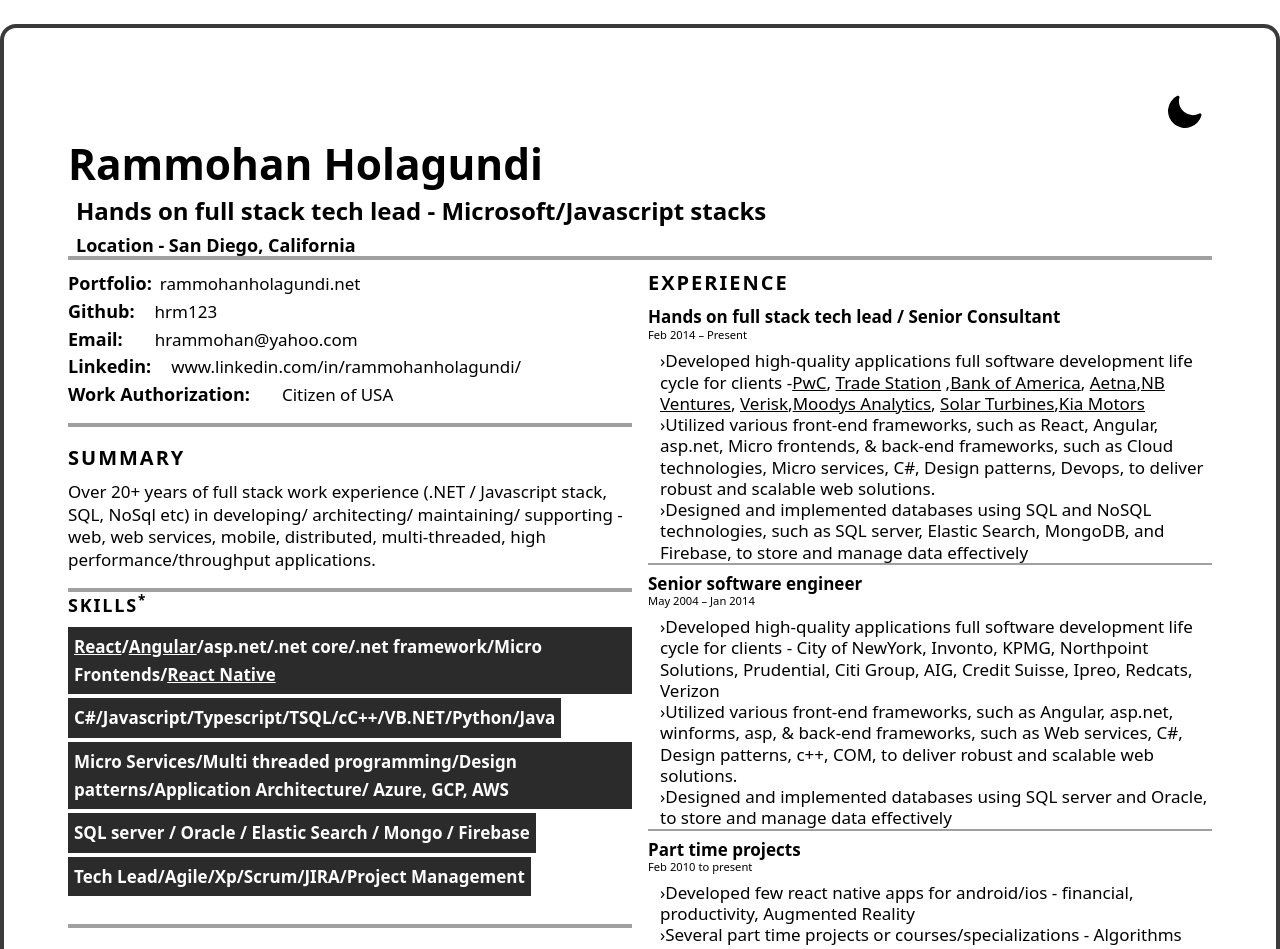
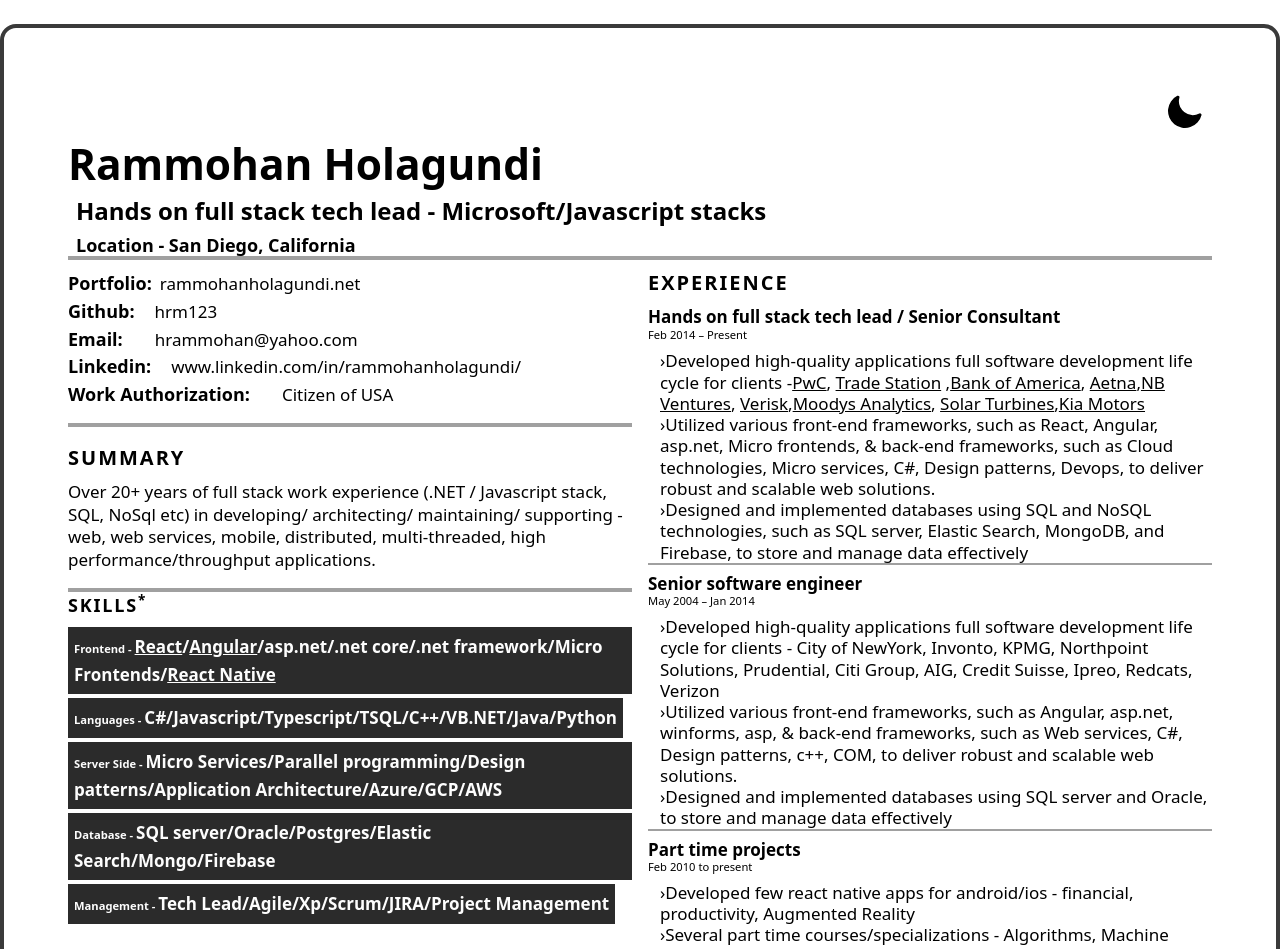
Before and after one commit to hrm123/nextjs, a Next.js app: page / in a window 1280 px wide. Shown: the top 949 px of the page. Built offline with nearby package versions, Linux system fonts and the light colour scheme; what tailwind-heropatterns would draw is missing.

Commit message:
resume update

```diff
--- a/src/components/experience.tsx
+++ b/src/components/experience.tsx
@@ -125,9 +125,8 @@ const Experience = () => {
             >
               &rsaquo;
             </span>
-            Several part time projects or courses/specializations - Algorithms Specialization with Stanford University,
-              Algorithms Specialization with University of Colorado Boulder,
-              C++ algorithms from UIUC, TDD/BDD, Nextjs, Ruby on Rails, etc
+            Several part time courses/specializations -
+              Algorithms, Machine Learning, Cloud Technologies, Distributed Systems, TDD/BDD etc
           </li>
 
 
--- a/src/components/skills.tsx
+++ b/src/components/skills.tsx
@@ -23,28 +23,34 @@ return (
           <li
             className="p-1.5 mr-1.6 mb-1 text-white leading-relaxed print:bg-white print:border-inset bg-gray-800"
           >
-            <Link href="/tech/1" className='underline'>React</Link>/<Link href="/tech/2" className='underline'>Angular</Link>/asp.net/.net core/.net framework/Micro Frontends/<Link href="/tech/3" className='underline'>React Native</Link>
+           <span
+                        className="text-sm"
+                      >Frontend - </span><Link href="/tech/1" className='underline'>React</Link>/<Link href="/tech/2" className='underline'>Angular</Link>/asp.net/.net core/.net framework/Micro Frontends/<Link href="/tech/3" className='underline'>React Native</Link>
           </li>
           <li
             className="p-1.5 mr-1.6 mb-1 text-white leading-relaxed print:bg-white print:border-inset bg-gray-800"
           >
-            C#/Javascript/Typescript/TSQL/cC++/VB.NET/Python/Java
+            <span
+                        className="text-sm"
+                      >Languages - </span>C#/Javascript/Typescript/TSQL/C++/VB.NET/Java/Python
           </li>
           <li
             className="p-1.5 mr-1.6 mb-1 text-white leading-relaxed print:bg-white print:border-inset bg-gray-800"
           >
-            Micro Services/Multi threaded programming/Design patterns/Application Architecture/ Azure, GCP, AWS
+            <span
+                        className="text-sm"
+                      >Server Side - </span>Micro Services/Parallel programming/Design patterns/Application Architecture/Azure/GCP/AWS
           </li>
           <li
           className="p-1.5 mr-1.6 mb-1 text-white leading-relaxed print:bg-white print:border-inset bg-gray-800"
         >
-          SQL server / Oracle / Elastic Search / Mongo / Firebase
+          <span className="text-sm">Database - </span>SQL server/Oracle/Postgres/Elastic Search/Mongo/Firebase
         </li>
 
         <li
           className="p-1.5 mr-1.6 mb-1 text-white leading-relaxed print:bg-white print:border-inset bg-gray-800"
         >
-          Tech Lead/Agile/Xp/Scrum/JIRA/Project Management
+          <span className="text-sm">Management - </span>Tech Lead/Agile/Xp/Scrum/JIRA/Project Management
         </li>
           </ul>
 
```
